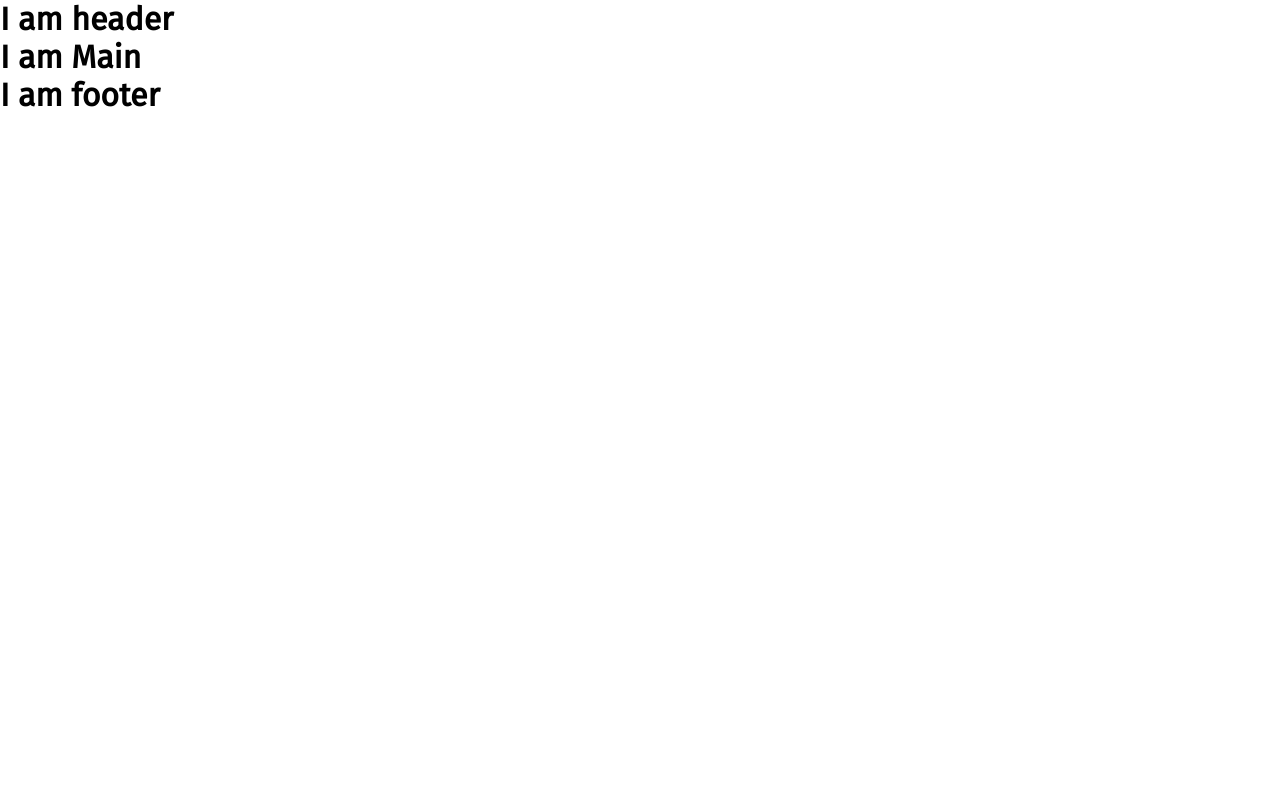
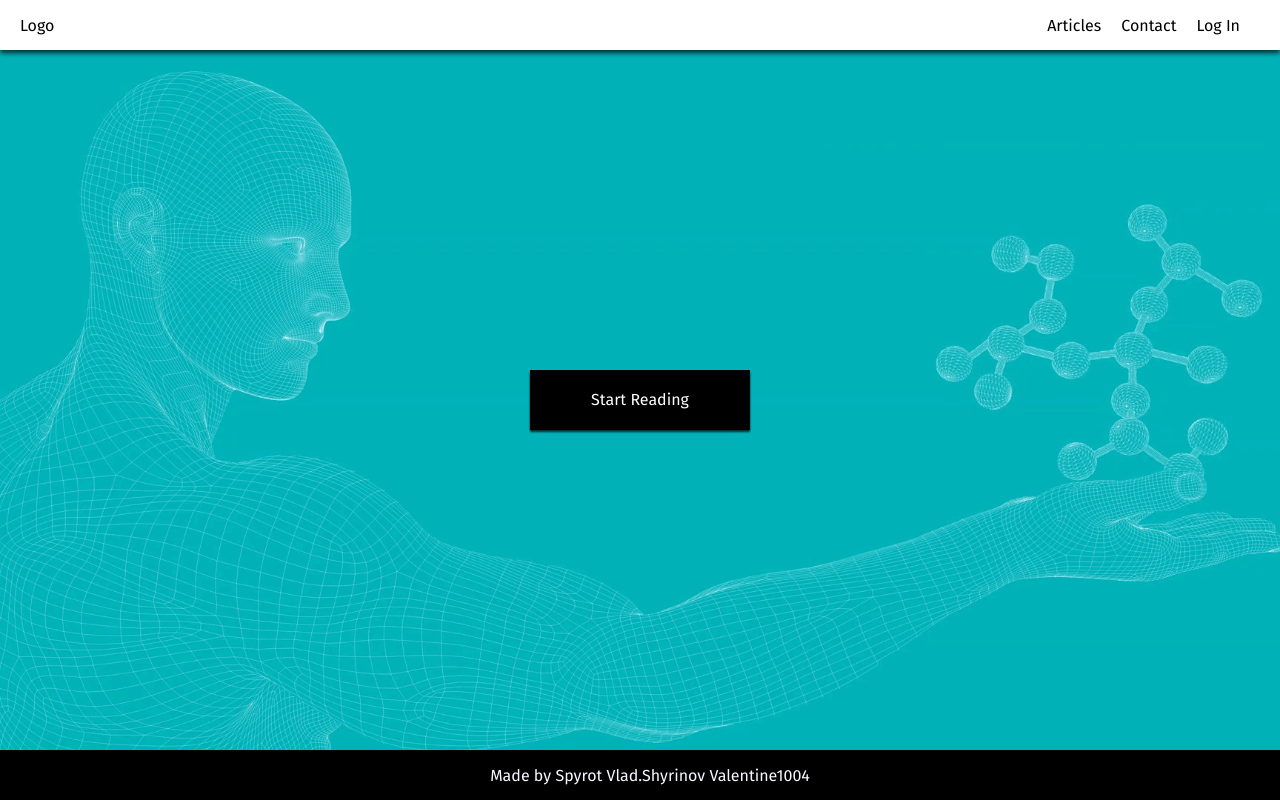
Before and after one commit to lotus-dev-inspiration/MedMagazine, a React (Create React App) app: page / in a window 1280 px wide. Built offline with nearby package versions, Linux system fonts and the light colour scheme; what react-router-redux would draw is missing.

Commit message:
done header - footer - main combination + link routing + added start page + added absolute paths

```diff
--- a/src/components/layout/footer/Footer.js
+++ b/src/components/layout/footer/Footer.js
@@ -1,9 +1,15 @@
 import React from 'react';
+import './Footer.css';
 
 const Footer = () => {
     return (
         <footer className="Footer">
-            <h1>I am footer</h1>
+            <p className="footer-content">
+                Made by
+                <a className="footer-link" href="https://github.com/Spyrot" target="_blank"> Spyrot</a>
+                <a className="footer-link" href="https://github.com/vladshyrinov" target="_blank"> Vlad.Shyrinov</a>
+                <a className="footer-link" href="https://github.com/valentine1004" target="_blank"> Valentine1004</a>
+            </p>
         </footer>
     );
 }
--- a/src/components/layout/footer/Footer.scss
+++ b/src/components/layout/footer/Footer.scss
@@ -1,3 +1,17 @@
 .Footer {
+    display: flex;
+    align-items: center;
+    justify-content: center;
+    height: 50px;
+    background-color: var(--main-black-color);
+    color: var(--main-ghostwhite-color);
+    padding: 0 0 0 20px;
 
+    .footer-content {
+        .footer-link {
+            &:hover {
+                color: var(--main-lightyellow-color);
+            }
+        }
+    }
 }
--- a/src/components/layout/header/Header.js
+++ b/src/components/layout/header/Header.js
@@ -1,11 +1,23 @@
 import React from 'react';
+import {Link} from 'react-router-dom';
+import './Header.css';
 
 const Header = () => {
     return (
         <header className="Header">
-            <h1>I am header</h1>
             <nav className="header-navigation-wrapper">
-
+                <Link className="logo-link" to="/">Logo</Link>
+                <ul className="navigation-list">
+                    <li className="navigation-item">
+                        <Link className="navigation-link" to="/articles">Articles</Link>
+                    </li>
+                    <li className="navigation-item">
+                        <Link className="navigation-link" to="/contact">Contact</Link>
+                    </li>
+                    <li className="navigation-item">
+                        <Link className="navigation-link" to="/login">Log In</Link>
+                    </li>
+                </ul>
             </nav>
         </header>
     );
--- a/src/components/layout/header/Header.scss
+++ b/src/components/layout/header/Header.scss
@@ -1,3 +1,43 @@
 .Header {
+    z-index: 10000;
+    position: relative;
 
+    .header-navigation-wrapper {
+        display: flex;
+        justify-content: space-between;
+        align-items: center;
+        padding: 0 40px 0 20px;
+        height: 50px;
+        box-shadow: 0px 3px 5px 0px var(--main-black075-color);
+
+        .logo-link {
+            display: block;
+
+            &:hover {
+                color: var(--main-midnightblue-color);
+                font-weight: 700;
+            }
+        }
+
+        .navigation-list {
+            display: flex;
+
+            .navigation-item {
+                display: block;
+
+                .navigation-link {
+                    display: block;
+
+                    &:hover {
+                        color: var(--main-midnightblue-color);
+                        font-weight: 700;
+                    }
+                }
+
+                &:not(:last-child) {
+                    margin-right: 20px;
+                }
+            }
+        }
+    }
 }
--- a/src/components/layout/main/Main.js
+++ b/src/components/layout/main/Main.js
@@ -1,16 +1,17 @@
 import React, { Component } from 'react';
 
-import { BrowserRouter as Router, Route, Switch } from 'react-router-dom';
+import { Route, Switch } from 'react-router-dom';
+
+import './Main.css';
+import StartPage from 'components/start-page/StartPage';
 
 class Main extends Component {
     render() {
         return (
             <main className="Main">
-                <Router>
                     <Switch>
-                        <h1>I am Main</h1>
+                        <Route exact path='/' component={StartPage}/>
                     </Switch>
-                </Router>
             </main>
         );
     }
--- a/src/components/layout/main/Main.scss
+++ b/src/components/layout/main/Main.scss
@@ -1,3 +1,3 @@
 .Main {
-
+    min-height: calc(100vh - 100px);
 }
--- /dev/null
+++ b/src/components/start-page/StartPage.js
@@ -0,0 +1,16 @@
+import React, { Component } from 'react';
+import {Link} from 'react-router-dom';
+
+import './StartPage.css';
+
+class StartPage extends Component {
+    render() {
+        return (
+            <section className="StartPage">
+                <Link className="startpage-link" to="/articles">Start Reading</Link>
+            </section>
+        );
+    }
+}
+
+export default StartPage;
--- /dev/null
+++ b/src/components/start-page/StartPage.scss
@@ -0,0 +1,27 @@
+.StartPage {
+    display: flex;
+    justify-content: center;
+    align-items: center;
+    background: url('../../assets/start-page/start-page-back.png') 50% 10%/cover no-repeat fixed;
+    min-height: calc(100vh - 100px);
+    .startpage-link {
+        display: block;
+        width: 200px;
+        height: 60px;
+        padding: 0 10px;
+        line-height: 60px;
+        text-align: center;
+        background: var(--main-black-color);
+        color: var(--main-white-color);
+        box-shadow: 0px 2px 2px var(--main-black075-color);
+        transition: all 0.5s;
+
+        &:hover {
+            background: var(--main-white-color);
+            color: var(--main-black-color);
+        }
+    }
+    @media(max-width: 768px) {
+        background-position: 10% 50%;
+    }
+}
--- a/src/index.scss
+++ b/src/index.scss
@@ -5,6 +5,8 @@
     --main-white-color: #ffffff;
     --main-ghostwhite-color: #F8F8FF;
     --main-black075-color: rgba(0, 0, 0, 0.75);
+    --main-black-color: #000000;
+    --main-lightyellow-color: #FFFF66;
 }
 
 * {
@@ -12,6 +14,15 @@
     padding: 0;
 }
 
+ul {
+    list-style: none;
+}
+
+a {
+    color: inherit;
+    text-decoration: none;
+}
+
 body {
     margin: 0 auto;
     max-width: 1920px;
```
Also changed, not shown: src/App.js (+8 -5 lines), src/assets/start-page/start-page-back.png (added), 1 other file (tests, documents, lock files or other folders).
